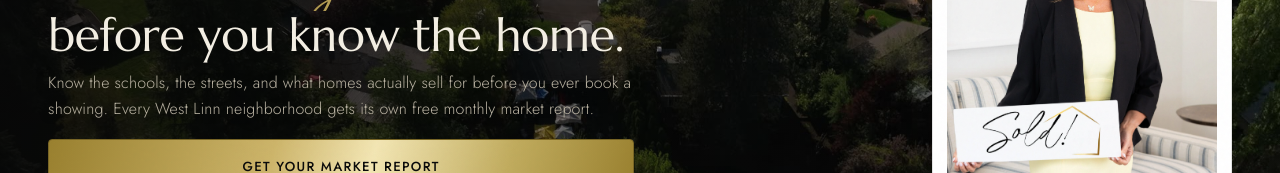
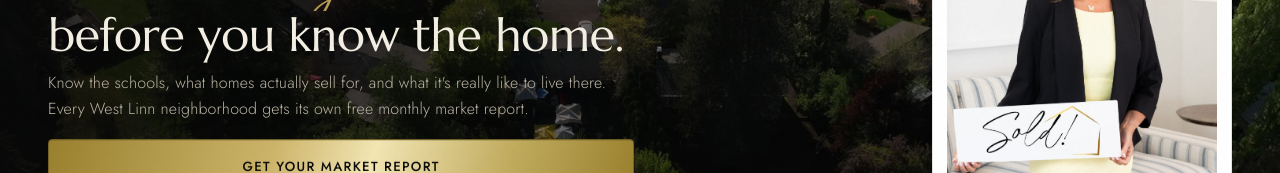
Before and after one commit to chrisbneef/lewis-realtors, an Astro site: page / in a window 1280 px wide. Shown: the part 308-481 px from the top of the page. Built offline with nearby package versions, Linux system fonts and the light colour scheme; Astro itself is replaced by a stand-in of ours.

Commit message:
Bring the hero subheading into Melissa's book voice
Checked the previous line against her two 2025 flipbooks and it failed
on her central brand idea. The seller book opens "Selling your home is
more than a transaction, it's a transition" and the buyer book says the
team prioritises "lasting connections that extend beyond transactions",
but the subhead hung the whole value proposition on "before you ever
book a showing", which frames it as an appointment.

It also carried none of the lifestyle or community dimension her buyer
welcome is built on ("helping clients achieve their ideal lifestyle",
"our community-based strategy"), and "the streets" was the vague slot
where that idea belonged.

Now: "Know the schools, what homes actually sell for, and what it's
really like to live there. Every West Linn neighborhood gets its own
free monthly market report."

Same length, same structure, but the transactional close is gone and the
three things named are the three the neighborhood pages actually deliver:
school path, sold data, and the narrative on living there.

Co-Authored-By: Claude Fable 5 <noreply@anthropic.com>

```diff
--- a/src/components/Hero.astro
+++ b/src/components/Hero.astro
@@ -21,8 +21,8 @@ import BgVideo from "./BgVideo.astro";
         before you know the home.
       </h1>
       <p class="hero-lead measure" data-reveal style="--reveal-delay: 180ms">
-        Know the schools, the streets, and what homes actually sell for before you ever book
-        a showing. Every West Linn neighborhood gets its own free monthly market report.
+        Know the schools, what homes actually sell for, and what it's really like to live
+        there. Every West Linn neighborhood gets its own free monthly market report.
       </p>
       <div class="hero-actions" data-reveal style="--reveal-delay: 280ms">
         <a class="btn btn--gold btn--lg" href="#market-report">Get your market report</a>
```
